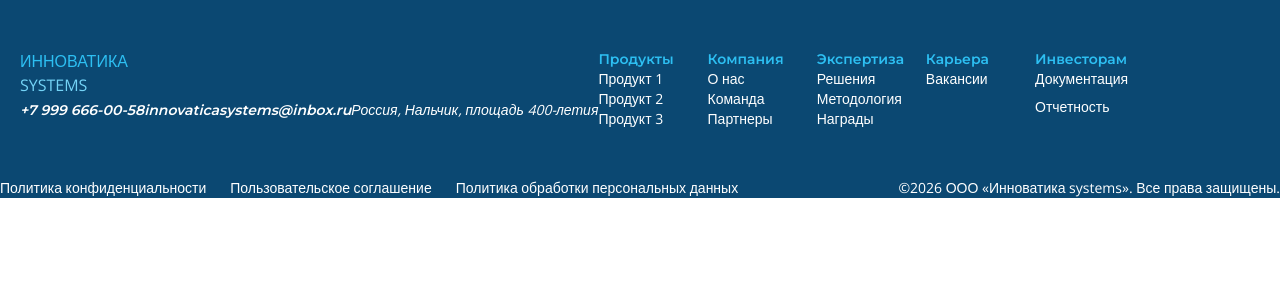
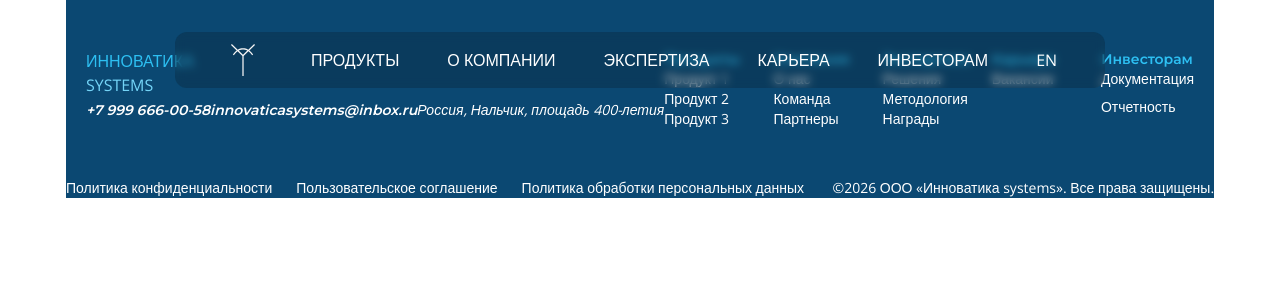
Before and after one commit to aaaasmirnova/Corporate-Website_INN-SYS, a Next.js app: page / in a window 1280 px wide. Shown: the top 300 px of the page. Built offline with nearby package versions, Linux system fonts and the light colour scheme.

Commit message:
feat: add Header component

```diff
--- a/app/page.tsx
+++ b/app/page.tsx
@@ -1,8 +1,10 @@
 import { Footer } from "@/components/Footer";
+import { Header } from "@/components/Header";
 
 export default function Home() {
   return (
-    <div>
+    <div className="flex flex-col items-center">
+      <Header />
       <Footer />
     </div>
   );
--- /dev/null
+++ b/components/Header.tsx
@@ -0,0 +1,33 @@
+import React from "react";
+import Image from "next/image";
+import Logo from "../public/innovatica-logo.svg"
+
+export const Header = () => {
+  return (
+    <header className="fixed top-0 my-[32px] px-[24px] rounded-xl bg-neutral-black-elbrus/20 backdrop-blur-xs text-white">
+      <div className="flex justify-between items-center">
+        <div className="px-[32px] font-logo text-2xl text-accent-2">
+          <Image
+            className=""
+            src={Logo}
+            alt="INNOVATICA"
+            width="24"
+            height="32"
+          />
+        </div>
+        <div className="text-accent-3">
+          <nav>
+            <ul className="flex flex-row text-white font-montserrat">
+              <li className="px-[24px] py-[16px]"><a href="#!">ПРОДУКТЫ</a></li>
+              <li className="px-[24px] py-[16px]"><a href="#!">О КОМПАНИИ</a></li>
+              <li className="px-[24px] py-[16px]"><a href="#!">ЭКСПЕРТИЗА</a></li>
+              <li className="px-[24px] py-[16px]"><a href="#!">КАРЬЕРА</a></li>
+              <li className="px-[24px] py-[16px]"><a href="#!">ИНВЕСТОРАМ</a></li>
+              <li className="px-[24px] py-[16px]"><a href="#!">EN</a></li>
+            </ul>
+          </nav>
+        </div>
+      </div>
+    </header>
+  );
+};
```
Also changed, not shown: public/innovatica-logo.svg (added).
